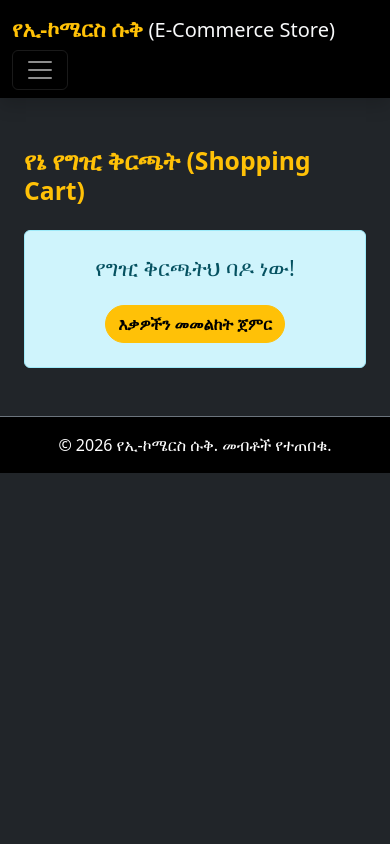
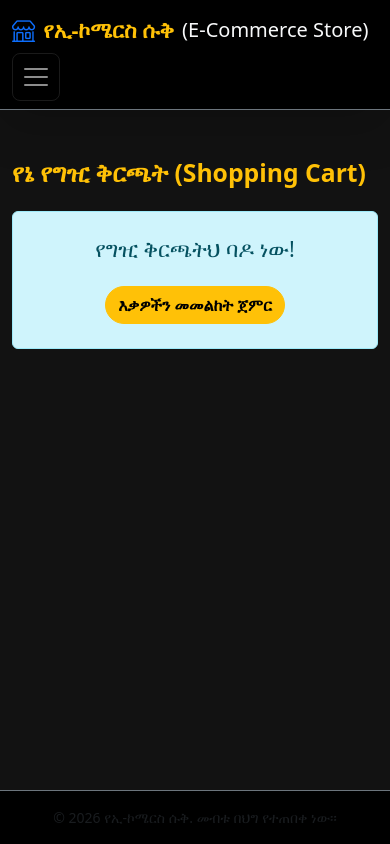
Before and after one commit to Abdurohman-Dev/my_ecom_store, a Django app: page /cart/ in a window 390 px wide. Run offline with Django 5.2, Linux system fonts and the light colour scheme; a user stored in the database is signed in; data comes from the database, SQL or seed files in the repository; data that the repository does not hold is empty.

Commit message:
Enhance Navbar mobile toggle design with dynamic user profile and bootstrap icons

```diff
--- a/store/templates/store/base.html
+++ b/store/templates/store/base.html
@@ -5,49 +5,90 @@
     <meta name="viewport" content="width=device-width, initial-scale=1.0">
     <title> የኢ-ኮሜርስ ሱቅ </title>
     <link rel="stylesheet" href="https://cdn.jsdelivr.net/npm/bootstrap@5.3.0/dist/css/bootstrap.min.css">
+    <link rel="stylesheet" href="https://cdn.jsdelivr.net/npm/bootstrap-icons@1.11.0/font/bootstrap-icons.css">
+    <style>
+        body {
+            background-color: #121212;
+            color: #e0e0e0;
+            min-height: 100vh;
+            display: flex;
+            flex-direction: column;
+        }
+        .main-content {
+            flex: 1;
+        }
+        .nav-toggler {
+            border-color: rgba(255, 255, 255, 0.3);
+        }
+        .nav-link {
+            transition: color 0.3s ease;
+        }
+        .nav-link:hover {
+            color: #ffc107 !important;
+        }
+    </style>
 </head>
-<body class="bg-dark text-light">
-    <nav class="navbar navbar-expand-lg navbar-dark bg-black  shadow">
+<body>
+    <nav class="navbar navbar-expand-lg navbar-dark bg-black sticky-top shadow-lg border-bottom border-secondary">
         <div class="container">
-            <a class="navbar-brand fs-4 fw-bold text-warning  " href="{% url 'product_list' %}" >
-                የኢ-ኮሜርስ ሱቅ <span class="fs-5 text-light fw-normal"> (E-Commerce Store) </span>
+            <a class="navbar-brand fs-4 fw-bold text-warning d-flex align-items-center gap-2" href="{% url 'product_list' %}" >
+                <i class="bi bi-shop fs-3 text-primary"></i>
+               <span> የኢ-ኮሜርስ ሱቅ</span> <span class="fs-5 text-light fw-normal"> (E-Commerce Store) </span>
             </a>
-            <button class="navbar-toggler" type="button" data-bs-toggle="collapse" data-bs-target="#navbarNav" aria-controls="navbarNav" aria-expanded="false" aria-label="Toggle navigation">
+            <button class="navbar-toggler p-2 rounded-3" type="button" data-bs-toggle="collapse" data-bs-target="#mobileNav" aria-controls="mobileNav" aria-expanded="false" aria-label="Toggle navigation">
                 <span class="navbar-toggler-icon"></span>
             </button>
-            <div class="collapse navbar-collapse" id="navbarNav">
-                <ul class="navbar-nav ms-auto align-items-center">
+            <div class="collapse navbar-collapse mt-3 mt-lg-0" id="mobileNav">
+                <ul class="navbar-nav ms-auto align-items-lg-center gap-2 pb-3 pb-lg-0">
                     <li class="nav-item ">
-                        <a class="nav-link active text-primary fw-bold" href="{% url 'product_list' %}">እቃዎች (Products)</a>
+                        <a class="nav-link text-light fs-6 rounded-3 px-3 py-2 fw-bold" href="{% url 'product_list' %}">
+                        <i class="bi bi-grid-fill text-warning me-1"></i> እቃዎች (Products)</a>
                     </li>
                     <li class="nav-item">
-                        <a class="nav-link btn btn-outline-primary text-warning ms-2 px-3" href="{% url 'cart_detail' %}">የግዢ ቅርጫት (Shopping Cart)</a>
+                        <a class="nav-link text-light fs-6 rounded-3 px-3 py-2 fw-bold" href="{% url 'cart_detail' %}">
+                            <i class="bi bi-cart-fill text-warning me-1"></i> የግዢ ቅርጫት  ( Cart )
+                        </a>
                     </li>
                     {% if user.is_authenticated %}
-                        <li class="nav-item ms-3">
-                            <span class="nav-text text-info fw-bold"> እንኳን ደህና መጡ, {{ user.username }} </span>
+                        <li class="nav-item">
+                            <a class="nav-link text-info fw-bold fs-6 rounded-3 px-3 py-2" href="{% url 'my_orders' %}">
+                                <i class="bi bi-bag-check-fill me-1"></i> የኔ ትዕዛዞች (My Orders)
+                            </a>
                         </li>
-                        <li class="nav-item ms-2">
-                            <a href="{% url 'my_orders' %}" class="nav=link text-warning fw-bold btn  "> የኔ ትዕዛዞች </a>
-                        </li>
-                        <li class="nav-item ms-2">
-                            <a class="btn btn-danger btn-sm text-white rounded-pill px-3" href="{% url 'logout' %}">ውጣ (Logout)</a>
+                        <li class="nav-item ms-lg-2">
+                            <div class="d-flex align-items-center gap-2 bg-dark p-2 rounded-3 border border-secondary px-3 mt-2 mt-lg-0">
+                                <i class="bi bi-person-circle text-warning fs-5"></i>
+                                <span class="text-light fw-bold small"> {{ user.username }} </span>
+                                <form method="POST" action="{% url 'logout' %}">
+                                    {% csrf_token %}
+                                    <button type="submit" class="btn btn-danger btn-sm rounded-pill px-3 py-1 fw-bold fs-7">ውጣ (Logout)</button>
+                                </form>
+                            </div>
                         </li>
                     {% else %}
-                        <li class="nav-item me-3">
-                            <a class="btn btn-sm btn-primary rounded-pill px-3" href="{% url 'login' %}">መግቢያ (Login)</a>
+                        <li class="nav-item mt-2 mt-lg-0">
+                            <a class="btn btn-outline-warning btn-md rounded-pill w-100 shadow px-4" href="{% url 'login' %}">
+                                <i class="bi bi-box-arrow-in-right me-1"></i> መግቢያ (Login)
+                            </a>
+                        </li>
+                        <li class="nav-item mt-2 mt-lg-0">
+                            <a class="btn btn-warning btn-md text-dark rounded-pill w-100 shadow px-4" href="{% url 'register' %}">
+                                <i class="bi bi-person-plus-fill me-1"></i> መመዝገቢያ (Register)
+                            </a>
                         </li>
                     {% endif %}
                 </ul>
             </div>
         </div>
     </nav>
-    <main class="container my-4">
+    <main class="main-content">
         {% block content %}
         {% endblock content %}
     </main>
-    <footer class="bg-black text-center text-muted py-3 mt-5 border-top border-secondary">
-        <p class="mb-0 text-white">&copy; 2026 የኢ-ኮሜርስ ሱቅ. መብቶች የተጠበቁ.</p>
+    <footer class="bg-black text-center text-light py-3 mt-5 border-top border-secondary">
+        <div class="container">
+            <p class="mb-0 small text-muted">&copy; 2026 የኢ-ኮሜርስ ሱቅ. መብቱ በህግ  የተጠበቀ ነው፡፡</p>
+        </div>
     </footer>
     <script src="https://cdn.jsdelivr.net/npm/bootstrap@5.3.0/dist/js/bootstrap.bundle.min.js"></script>
 </body>
```
